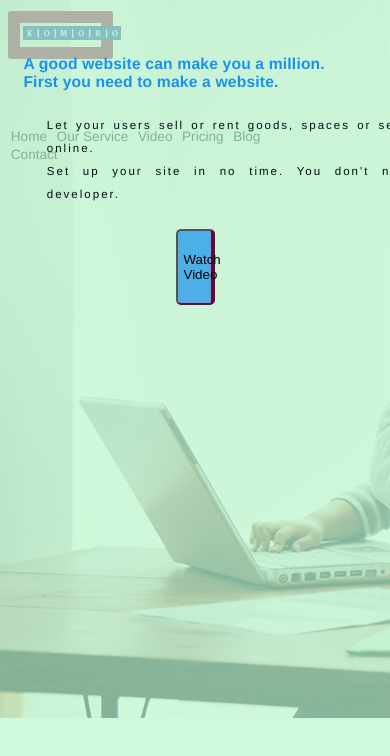
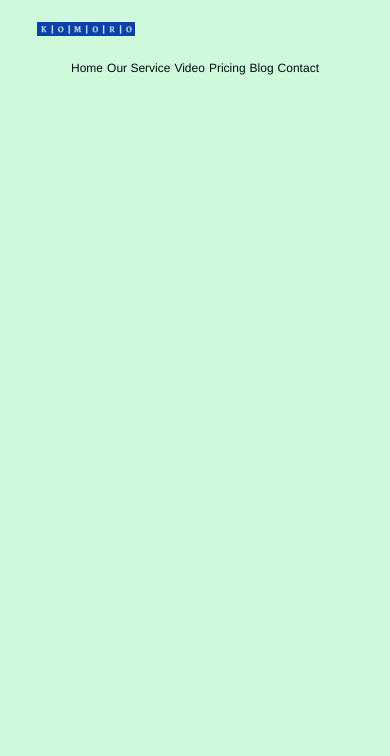
Before and after one commit to Martixana/komoro, a plain HTML site: page index.html in a window 390 px wide. Drawn offline with Linux system fonts and the light colour scheme.

Commit message:
background image
trying to get rid of background image and overlay, rearranging layout.

```diff
--- a/css/main.css
+++ b/css/main.css
@@ -1,7 +1,7 @@
 body{
 	background-image: url('../img/fatherson.jpg');
 	background-repeat: no-repeat;
-	/*height: 90%;*/
+
 }
 
 #overlay {
@@ -90,41 +90,58 @@ a:hover{
 
 /*Media Queries*/
 
-@media screen and (max-width: 500px){
-	div{
+
+@media screen and (max-width: 1120px){
+
+  body{
+	background-image:none;
+	background-color: rgba(188, 247, 204,0.7);
+
+}
+
+   #overlay {
+   	  display: none;
+}
+
+   div{
 		position:static;
-		/*border:none;*/
-		display: block;
+		border:none;
+	   /* display: block;*/
 		text-align: center;
+		/*border: 1px solid #8f0b4d;*/
+		/**/
 		/* margin-top: 0px;*/
-		 margin-left: 0px;
-		 z-index: 15;
-		 /*margin-bottom:10%*/;
+		/* margin-left: 0px;
+		 z-index: 15;*/
+		 /*margin-bottom:10%*/
 		 }
-}
-@media screen and (max-width: 1120px){
+
   nav{
   	 /* display:block;*/
-  	  /*text-align: center;*/
+  	  text-align: center;
   	  position: static;
 	  margin-left: 0px;
-	  margin-top: 18%;
+	 /* margin-top: 18%;*/
 
 		 }
-}
-@media screen and (max-width: 1120px){
-  a{
+
+	.without_overlay{
+		display:block;
+		position: static;
+	}
+
+   a{
+   display:inline-block;
    font-weight: 400;
-   font-size: 85%;
+   font-size: 75%;
    letter-spacing: 0px;
-   margin: 1%;
+   margin: 0%;
    padding:0%;
 
 		 }
-}
 
-@media screen and (max-width: 1120px){
-  h1{
+
+	h1{
   	position: static;
   	text-align: justify;
   	text-justify:inter-word;
@@ -135,4 +152,26 @@ a:hover{
   	  /*max-width: 40%;*/
   	  margin-top: 13%;
 		 }
+
 }
+
+@media screen and (max-width: 660px){
+  nav{
+  	display:block;
+
+		 }
+}
+
+/*@media screen and (max-width: 1120px){
+  h1{
+  	position: static;
+  	text-align: justify;
+  	text-justify:inter-word;
+  	padding: 1%;
+  	margin:5%;
+  	 /* display: none;*/
+  	  /*font-size: 0.98em;*/
+  	  /*max-width: 40%;*/
+/*  	  margin-top: 13%;
+		 }
+}*/
--- a/index.html
+++ b/index.html
@@ -9,9 +9,11 @@
 </head>
 <body >
 	<main id="overlay">
-		<h1><span>A good website can make you a million.</span><br> First you need to make a website.</h1>
-		<p>Let your users sell or rent goods, spaces or services online.<br> Set up your site in no time. You don't need a developer.</p>
-		<button>Watch Video</button>
+		<h1 class="without_overlay"><span>A good website can make you a million.</span><br> First you need to make a website.</h1>
+
+		<p class="without_overlay">Let your users sell or rent goods, spaces or services online.<br> Set up your site in no time. You don't need a developer.</p>
+
+		<button class="without_overlay">Watch Video</button>
 	</main>
 	<header>
 		<div>
```
